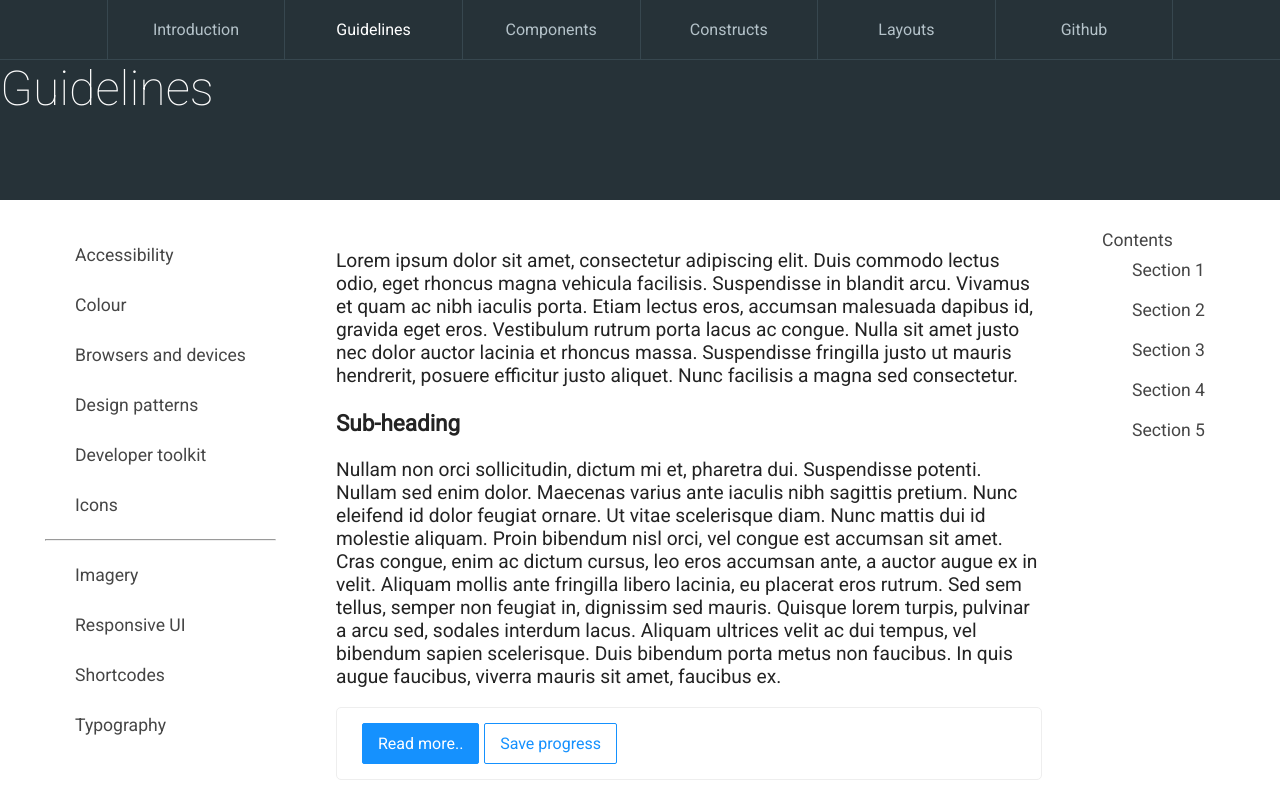
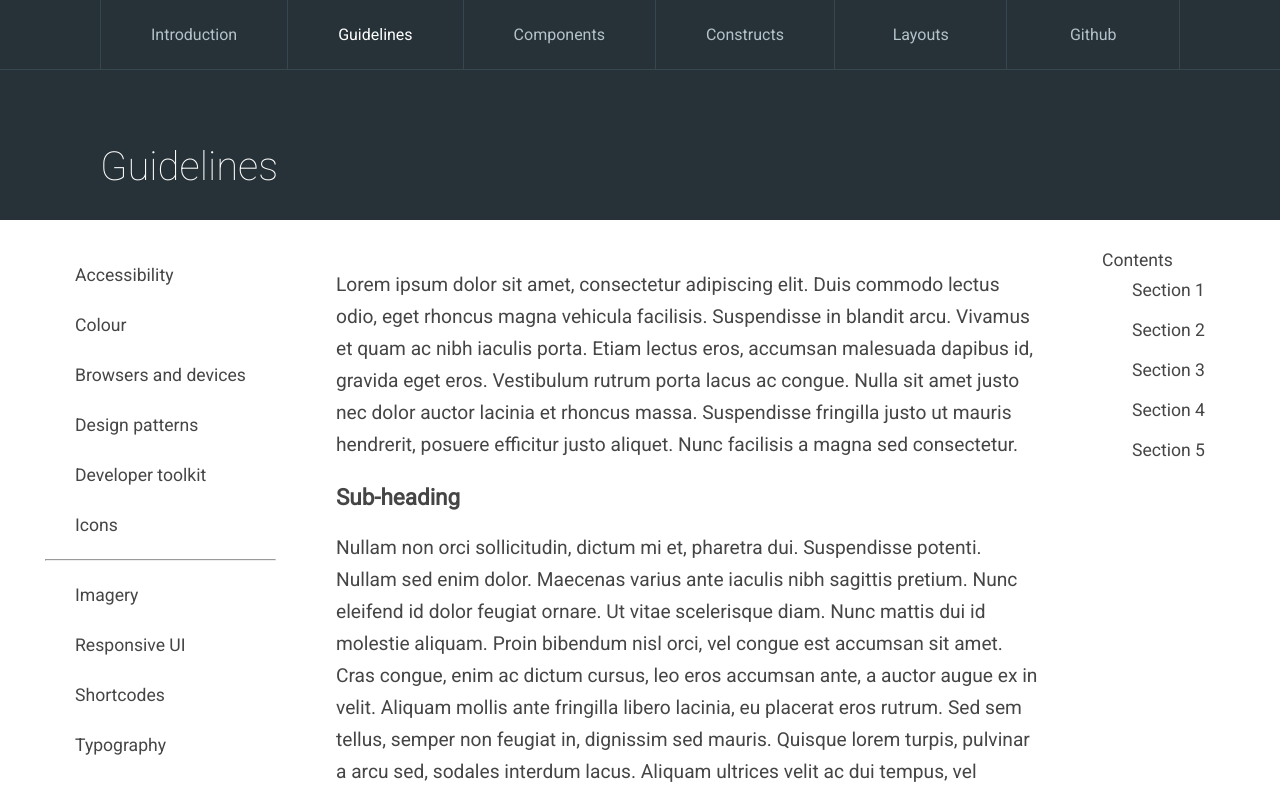
Before and after one commit to radical-edo/f-rt, a website: page page-layout/public/guidelines.html in a window 1280 px wide. Shown: the top 793 px of the page. Drawn offline with Linux system fonts and the light colour scheme.

Commit message:
Adjusting the header

```diff
--- a/page-layout/public/guidelines.css
+++ b/page-layout/public/guidelines.css
@@ -20,9 +20,10 @@ body {
   --h1-color: #FDFDFD;
   --font-color: #B4C2C9;
   --border-color: #37474F;
+  --side-margin: 100px;
   display: flex;
   flex-direction: column;
-  height: 200px;
+  height: 220px;
   background-color: var(--bg-color);
   color: var(--font-color);
 }
@@ -32,18 +33,15 @@ body {
   border-bottom: 1px solid var(--border-color);
 }
 
-.app-header__nav-container span {
-  width: 10%;
-}
-
 .nav-container__nav {
+  margin: 0 var(--side-margin);
   display: flex;
   width: 100%;
   justify-content: space-between;
 }
 
 .nav__link {
-  padding: 20px 15px;
+  padding: 25px 50px;
   text-decoration: none;
   color: var(--font-color);
   border-left: 1px solid var(--border-color);
@@ -55,15 +53,24 @@ body {
 .nav__link:last-child {
   border-right: 1px solid var(--border-color);
 }
+
 .nav__link--active {
   color: #fff;
 }
 
-.app-header__page-title {
+.app-header__title-container {
+  height: 100%;
+  margin-left: var(--side-margin);
+  display: flex;
+  align-items: flex-end;
+}
+
+.title-container__title {
   color: var(--h1-color);
-  font-size: 3rem;
+  font-size: 2.5rem;
   font-weight: 100;
   margin: 0;
+  margin-bottom: 30px;
 }
 
 .main {
@@ -71,7 +78,7 @@ body {
   justify-content: space-around;
   margin-top: 30px;
   font-size: 1.2rem;
-  color: #232323;
+  color: #454545;
 }
 
 .main__content {
@@ -134,3 +141,7 @@ body {
   color: #fff;
   background-color: var(--primary-color);
 }
+
+.main__content p {
+  line-height: 2rem;
+}
--- a/page-layout/public/guidelines.html
+++ b/page-layout/public/guidelines.html
@@ -12,7 +12,6 @@
   <div>
     <header class="app-header">
       <div class="app-header__nav-container">
-        <span></span>
         <nav class="nav-container__nav">
           <a href class="nav__link">Introduction</a>
           <a href class="nav__link nav__link--active">Guidelines</a>
@@ -21,10 +20,9 @@
           <a href class="nav__link">Layouts</a>
           <a href class="nav__link">Github</a>
         </nav>
-        <span></span>
       </div>
-      <div>
-        <h1 class="app-header__page-title">
+      <div class="app-header__title-container">
+        <h1 class="title-container__title">
           Guidelines
         </h1>
       </div>
```
